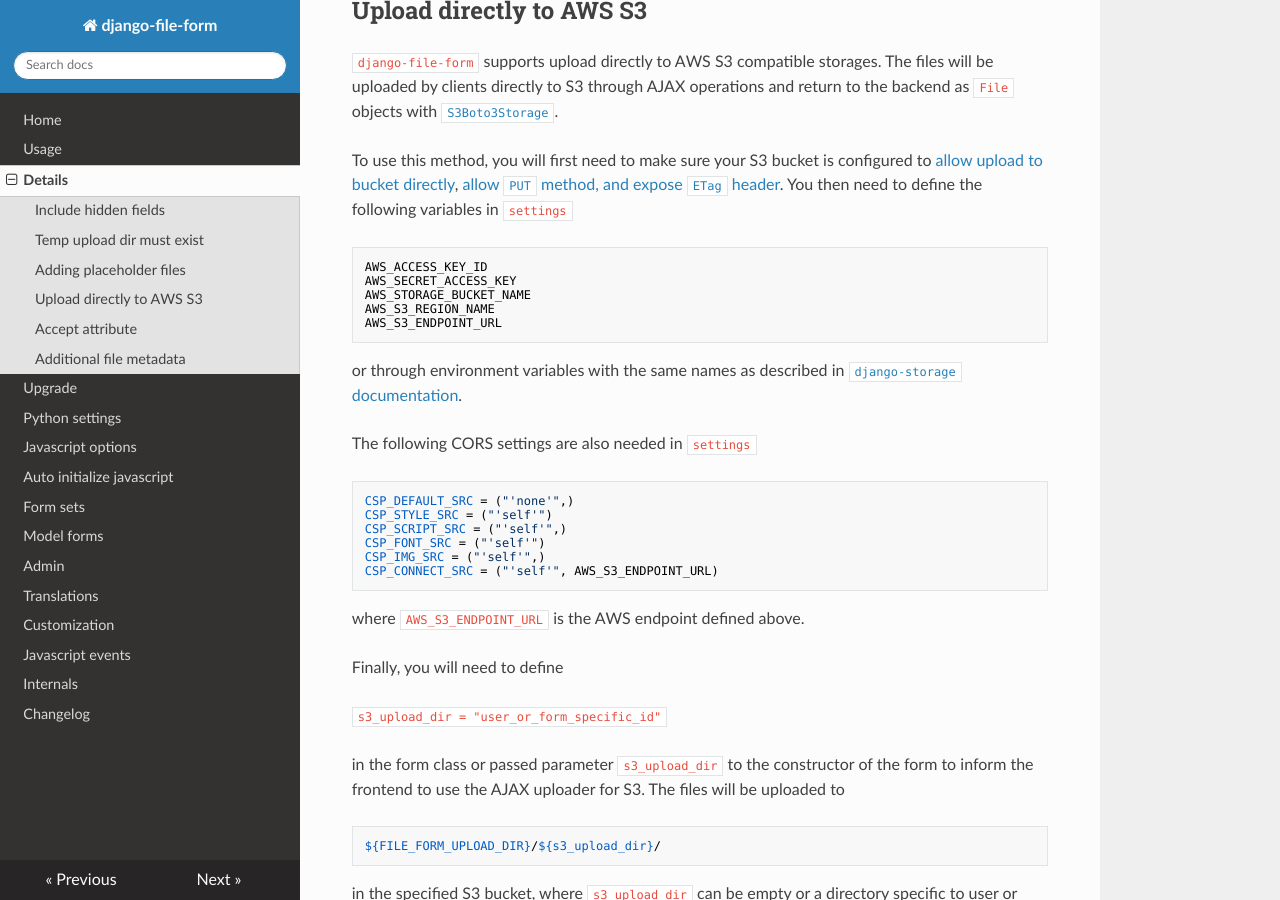
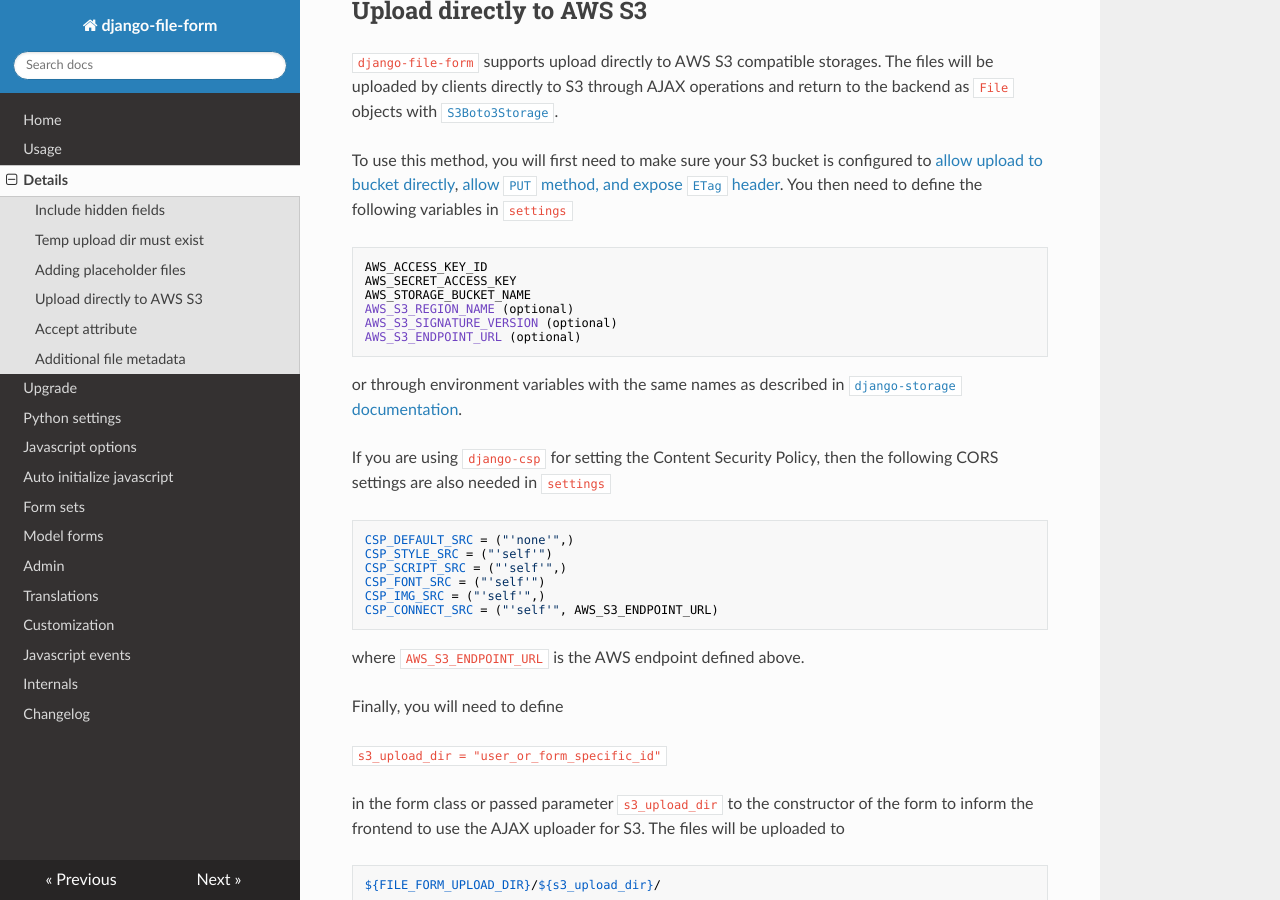
Before and after one commit to mbraak/django-file-form, an MkDocs documentation site: the page built from docs/details.md, in a window 1280 px wide and 900 px high, scrolled down 1377 px. Built offline with MkDocs 1.6.1, drawn with Linux system fonts in a browser that asks for light colours; nearby versions of some CDN libraries.

Commit message:
Update docs

````diff
--- a/docs/details.md
+++ b/docs/details.md
@@ -73,14 +73,15 @@
 AWS_ACCESS_KEY_ID
 AWS_SECRET_ACCESS_KEY
 AWS_STORAGE_BUCKET_NAME
-AWS_S3_REGION_NAME
-AWS_S3_ENDPOINT_URL
+AWS_S3_REGION_NAME (optional)
+AWS_S3_SIGNATURE_VERSION (optional)
+AWS_S3_ENDPOINT_URL (optional)
 ```
 
 or through environment variables with the same names as described
 in [`django-storage` documentation](https://django-storages.readthedocs.io/en/latest/backends/amazon-S3.html).
 
-The following CORS settings are also needed in `settings`
+If you are using `django-csp` for setting the Content Security Policy, then the following CORS settings are also needed in `settings`
 ```
 CSP_DEFAULT_SRC = ("'none'",)
 CSP_STYLE_SRC = ("'self'")
````
